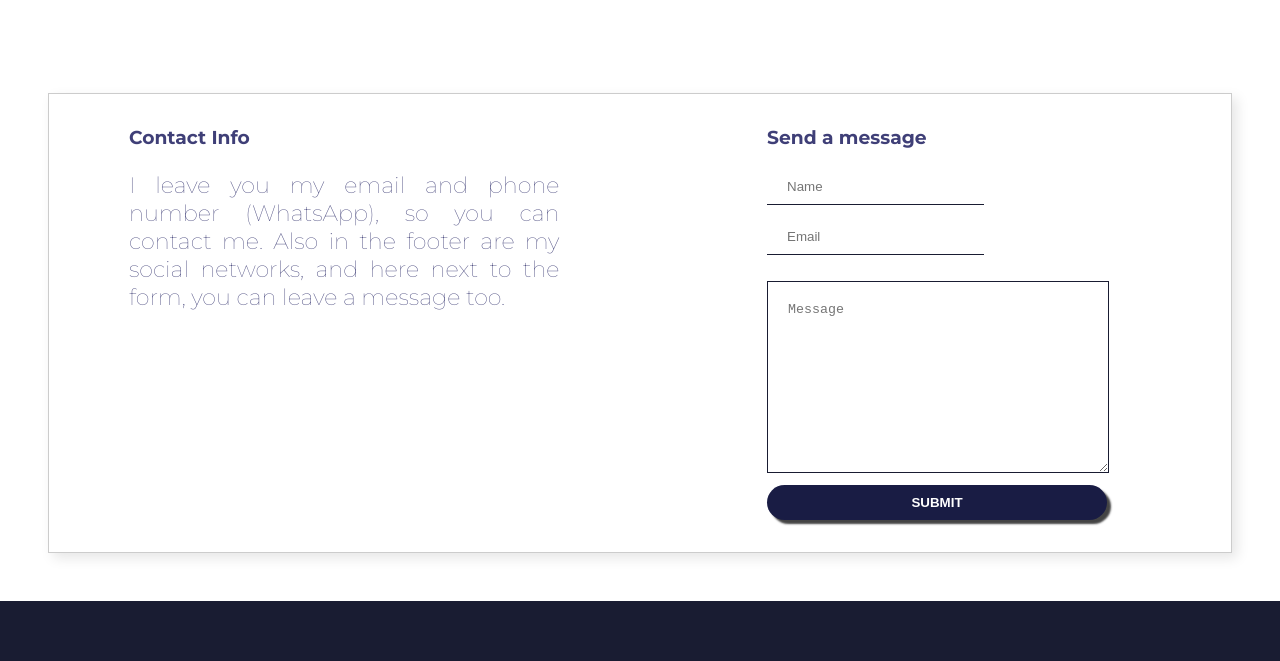
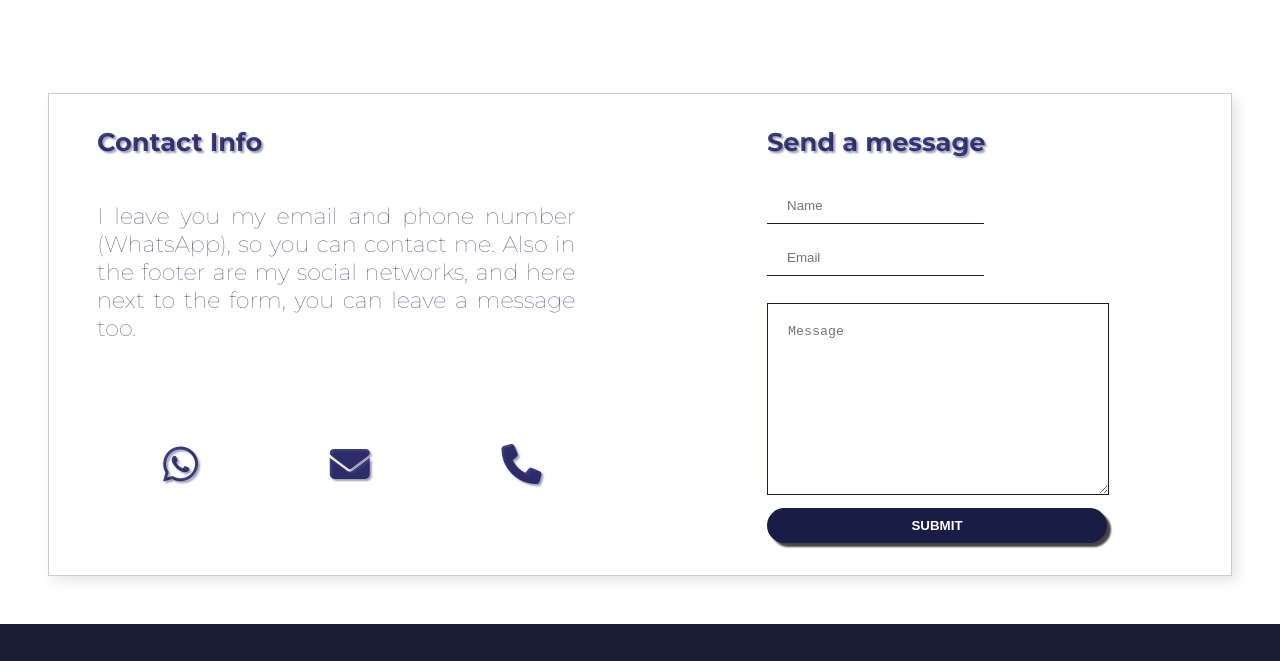
Before and after one commit to jcdev92/portafolio-JCDEV, a plain HTML site: page index.html in a window 1280 px wide. Shown: the part 3187-3848 px from the top of the page. Drawn offline with Linux system fonts and the light colour scheme.

Commit message:
JCDEV Portfolio Beta 0.8

```diff
--- a/css/styles.css
+++ b/css/styles.css
@@ -351,7 +351,7 @@ div:target p {
   display: flex;
   border: 1px solid #ccc;
   box-shadow: 5px 5px 12px rgba(5, 5, 5, 0.10);
-  height: auto;
+  height: 100%;
 }
 
 .contact-headings h2 {
@@ -361,29 +361,54 @@ div:target p {
 }
 
 .contact-info-left {
-  padding: 2em;
+  padding-top: 2em;
   margin-left: 3em;
 }
 
 .contact-info-right h3,
 .contact-info-left h3 {
   color: rgba(15,15,85,0.8);
+  font-size: 1.6em;
+  text-shadow: 2px 2px 2px rgba(15,15,85,0.4);
 }
 .contact-info-left p{
   width: 75%;
   text-align: justify;
+  margin-top: 1em;
   padding-top: 1em;
   padding-bottom: 1em;
   color: rgba(15,15,85,0.8);
   font-size: 1.4em;
   font-weight: 500;
-  text-shadow: 1px 1px 1px rgba(0,0,0,0.);
 }
 
 .contact-info-right {
   padding: 2em;
   margin-right: 3em;
   width: 70%;
+}
+.contact-icons {
+  display: flex;
+  margin-top: 5em;
+  align-items: center;
+  justify-content: space-around;
+  width: 80%;
+}
+.contact-icons a{
+  display: flex;
+  flex-direction: column;
+  text-decoration: none;
+}
+
+.contact-icons a i {
+  font-size: 2.5em;
+  color: rgba(15,15,85,0.8);
+  text-shadow: 2px 2px 2px rgba(15,15,85,0.4);
+}
+
+.contact-icons a:hover i {
+  color: yellow;
+  text-shadow: 2px 2px 2px rgba(15,15,85,0.4);
 }
 
 
@@ -738,4 +763,16 @@ s
     width: 30vw;
   }
 
+
+  .contact-icons{
+    margin-bottom: 3em;
+    justify-content: space-between;
+    width: 95%;
+    align-items: center;
+  }
+
+  .contact-icons i {
+    font-size: 0.6em;
+  }
+
 };
--- a/index.html
+++ b/index.html
@@ -156,6 +156,17 @@
           I leave you my email and phone number (WhatsApp), so you can contact me.
           Also in the footer are my social networks, and here next to the form, you can leave a message too.
         </p>
+        <div class="contact-icons">
+          <a href="https://wa.me/5804145943876" target="_blank">
+            <i class="fa-brands fa-whatsapp"></i>
+          </a>
+          <a href="mailto:jcdeveloper92@gmail.com" target="_blank">
+            <i class="fa-solid fa-envelope"></i>
+          </a>
+          <a href=tel:+5804145943876>
+            <i class="fa-solid fa-phone"></i>
+          </a>
+        </div>
       </div>
       <div class="contact-info-right">
         <h3>Send a message</hh3>
@@ -191,6 +202,7 @@
       </div>
     </div>
   </footer>
+  <script src="https://kit.fontawesome.com/10c4e7d324.js" crossorigin="anonymous"></script>
   <script src="./js/main.js"></script>
 </body>
 </html>
```
